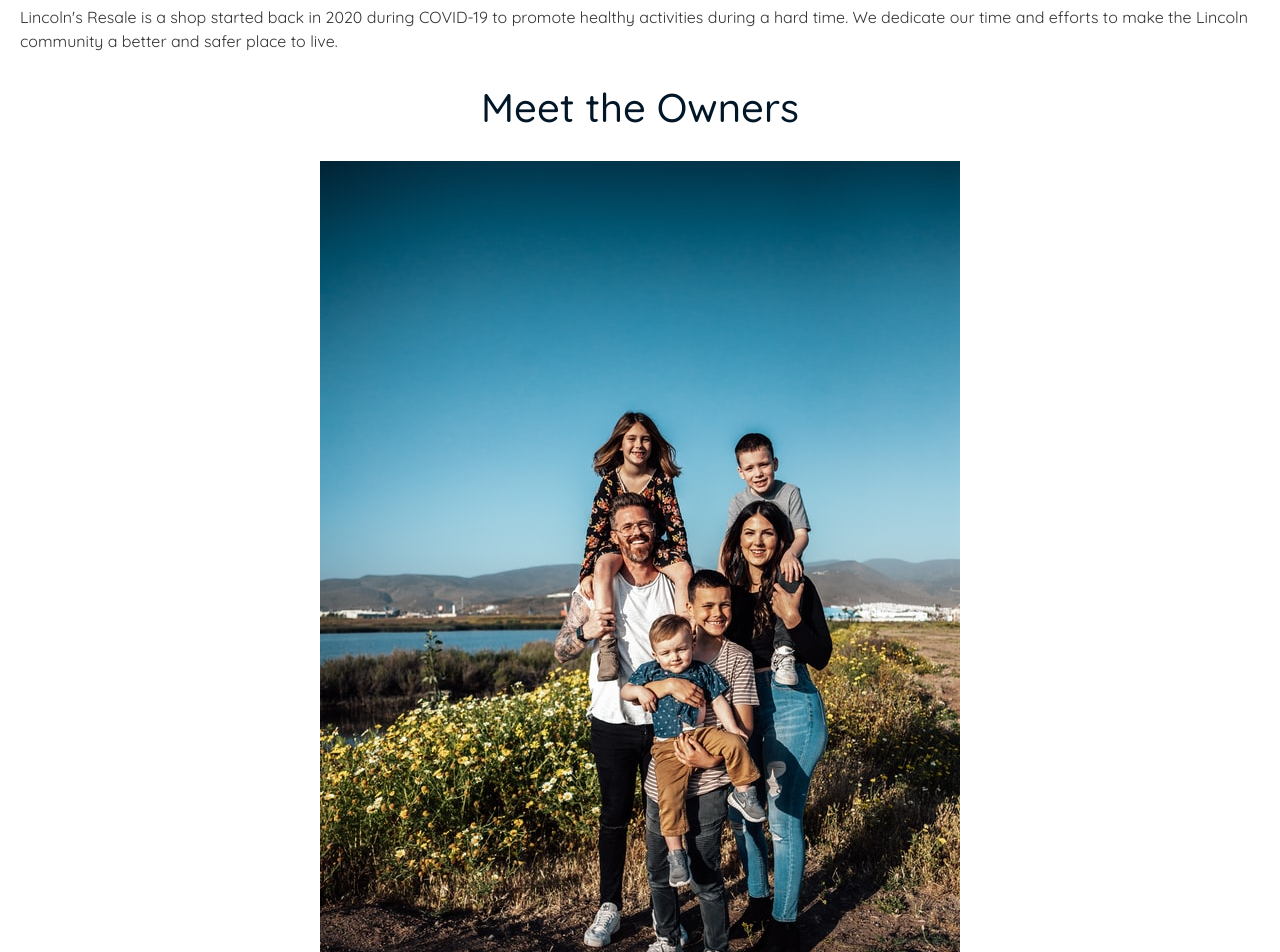
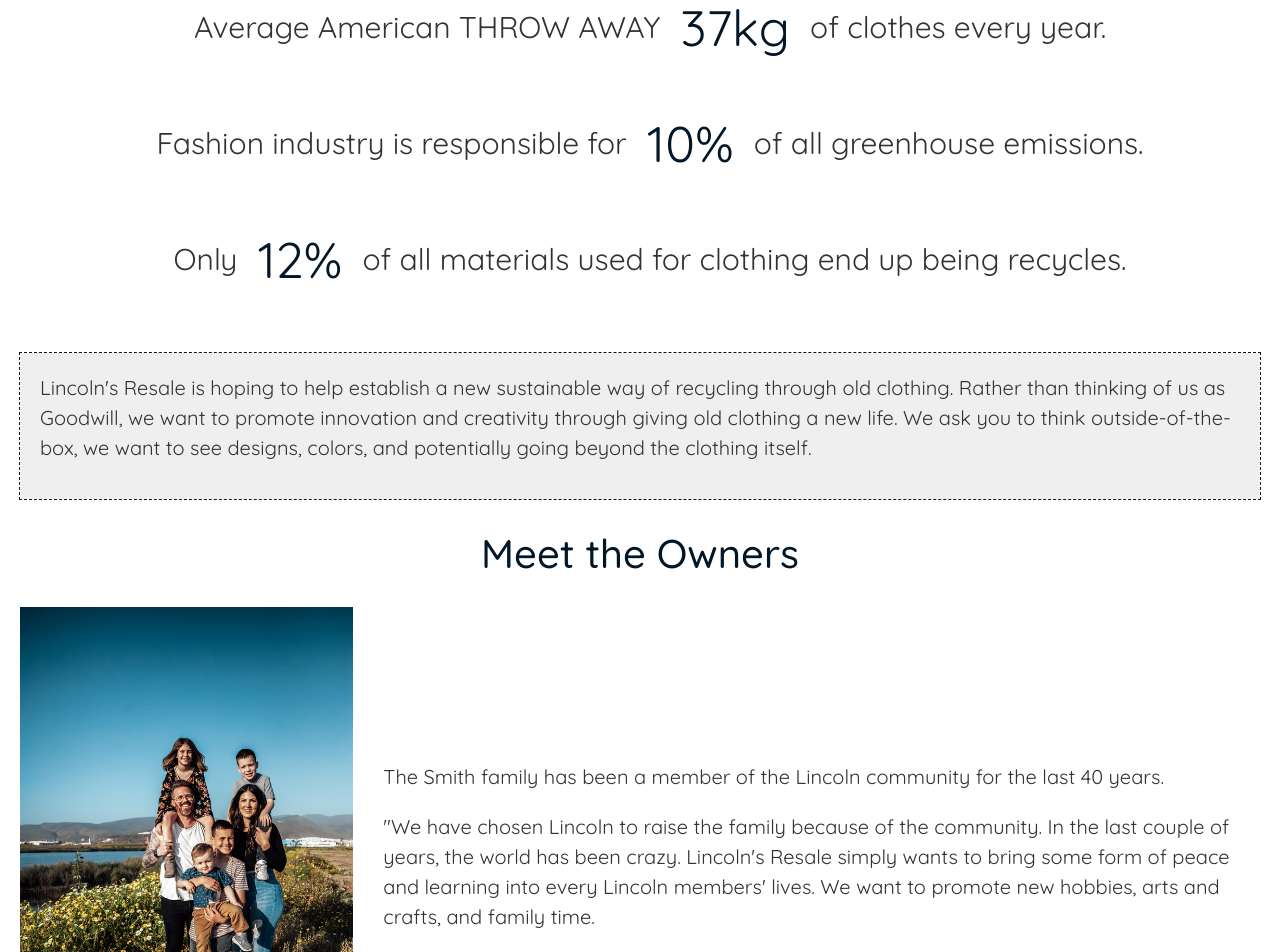
Before and after one commit to jessicachen0403/PBLWebsite, a React (Create React App) app: page /about in a window 1280 px wide. Shown: the part 260-1212 px from the top of the page. Built offline with nearby package versions, Linux system fonts and the light colour scheme; the HTML template or start-up script is replaced by a standard one.

Commit message:
Finished About

```diff
--- a/data/db.json
+++ b/data/db.json
@@ -11,7 +11,7 @@
     {
       "seller": "Maci Wilson",
       "name": "Black Shirt",
-      "image": "./images/black-shirt.jpg",
+      "image": "/images/black-shirt.jpg",
       "price": 30,
       "description": "Nice shirt which create cotton material, perfect for a fixup.",
       "id": 2
@@ -19,7 +19,7 @@
     {
       "seller": "Michael K.",
       "name": "New York Sweatshirt",
-      "image": "./images/sweatshirt.jpg",
+      "image": "/images/sweatshirt.jpg",
       "price": 40,
       "description": "Nice shirt which create cotton material, perfect for a fixup.",
       "id": 3
@@ -27,7 +27,7 @@
     {
       "seller": "Mona Lee",
       "name": "Tanktop",
-      "image": "./images/tanktop.jpg",
+      "image": "/images/tanktop.jpg",
       "price": 40,
       "description": "Nice shirt which create cotton material, perfect for a fixup.",
       "id": 3
@@ -35,17 +35,18 @@
     {
       "seller": "Mona Lee",
       "name": "Boot-cut Jeans",
-      "image": "./images/boot-cut-jeans.jpg",
+      "image": "/images/boot-cut-jeans.jpg",
       "price": 40,
       "description": "Nice shirt which create cotton material, perfect for a fixup.",
       "id": 3
     },
     {
-      "seller": "Allison Frank",
-      "name": "Jean Shorts",
-      "image": "/images/shorts.jpg",
-      "description": "Ripped Pair of denim shorts.",
-      "id": 4
+      "seller": "Kim Lee",
+      "name": "Dress",
+      "image": "/images/dress.jpg",
+      "price": "15",
+      "description": "A nice dress for a casual day.",
+      "id": 5
     }
   ]
 }
--- a/src/About.js
+++ b/src/About.js
@@ -8,17 +8,35 @@
     return(
         <div className="about">
             <h2>Our Mission</h2>
-            <p>Lincoln's Resale is a shop started back in 2020 during COVID-19 to promote
-            healthy activities during a hard time. We dedicate our time and efforts to make the
-            Lincoln community a better and safer place to live.</p>
+            <div className="mission">
+                <div className="mission-1">
+                    <div className="phrases"><p>Average American THROW AWAY </p><p className="number">37kg</p><p> of clothes every year.</p></div>
+                    <div className="phrases"><p>Fashion industry is responsible for </p><p className="number">10%</p><p> of all greenhouse emissions.</p></div>
+                    <div className="phrases"><p>Only </p><p className="number">12%</p><p> of all materials used for clothing end up being recycles.</p></div>
+                </div>
+                <div className="mission-2">
+                    <p>Lincoln's Resale is hoping to help establish a new sustainable way of recycling through old clothing. Rather than thinking
+                    of us as Goodwill, we want to promote innovation and creativity through giving old clothing a new life. We ask you to think outside-of-the-box,
+                    we want to see designs, colors, and potentially going beyond the clothing itself.</p>
+                </div>
+            </div>
             <h2>Meet the Owners</h2>
-            <img src="/images/owners.jpg" alt="A family of six on a hiking trail"/>
+            <div className="owners">
+                <img src="/images/owners.jpg" alt="A family of six on a hiking trail"/>
+                <div>
+                    <p>The Smith family has been a member of the Lincoln community for the last 40 years.</p>
+                    <p>"We have chosen Lincoln to raise the family because of the community. In the last couple of years, the world has been crazy.
+                    Lincoln's Resale simply wants to bring some form of peace and learning into every Lincoln members' lives.
+                    We want to promote new hobbies, arts and crafts, and family time.</p>
+                </div>
+            </div>
             <h2>Resources For Website Creation</h2>
             <div className="about-resources">
                 <p>- Images form free images on unsplash by various photographers.</p>
                 <p>- Development Tools: ReactJS, Bootstrap, JSON Server</p>
                 <p>- Deployed Using Heroku</p>
                 <p>- The Net Ninja React Tutorial: github.com/iamshaunjp/Complete-React-Tutorial</p>
+                <p>- Research article: https://www.bbc.com/future/article/20200710-why-clothes-are-so-hard-to-recycle</p>
             </div>
         </div>
     );
--- a/src/Home.js
+++ b/src/Home.js
@@ -1,8 +1,13 @@
 import ItemCard from "./ItemCard";
 import useFetch from "./useFetch";
+import {useEffect} from "react";
 
 const Home = () => {
-  const { error, isPending, data: items } = useFetch('http://localhost:8000/items')
+  const { error, isPending, data: items } = useFetch('http://localhost:8000/items');
+
+  useEffect( () => {
+        window.scrollTo(0, 0);
+    }, [])
 
   return (
     <div className="home">
--- a/src/index.css
+++ b/src/index.css
@@ -153,12 +153,48 @@
   margin-top: 30px;
 }
 
+.owners {
+  display: flex;
+  align-items: center;
+}
+
+.owners p{
+  margin-bottom: 20px;
+  font-size: 20px;
+  line-height: 1.5;
+}
+
+.mission-2 {
+  font-size: 20px;
+  padding: 20px;
+  outline: 1px dashed #011627;
+  background-color: #efefef;
+}
+
+.phrases {
+  display: flex;
+  justify-content: center;
+  font-size: 30px;
+  margin-bottom: 40px;
+}
+
+.phrases p{
+  margin-left: 20px;
+}
+
+.number {
+  margin-top: -15px;
+  font-size: 50px;
+  color: #011627;
+}
+
 .about img{
   text-align: center;
   display: block;
   justify-content: center;
   align-items: center;
-  margin: auto;
+  max-height: 500px;
+  margin: auto 30px auto auto;
 }
 
 .about-resources {
```
Also changed, not shown: 1 other file (tests, documents, lock files or other folders).
